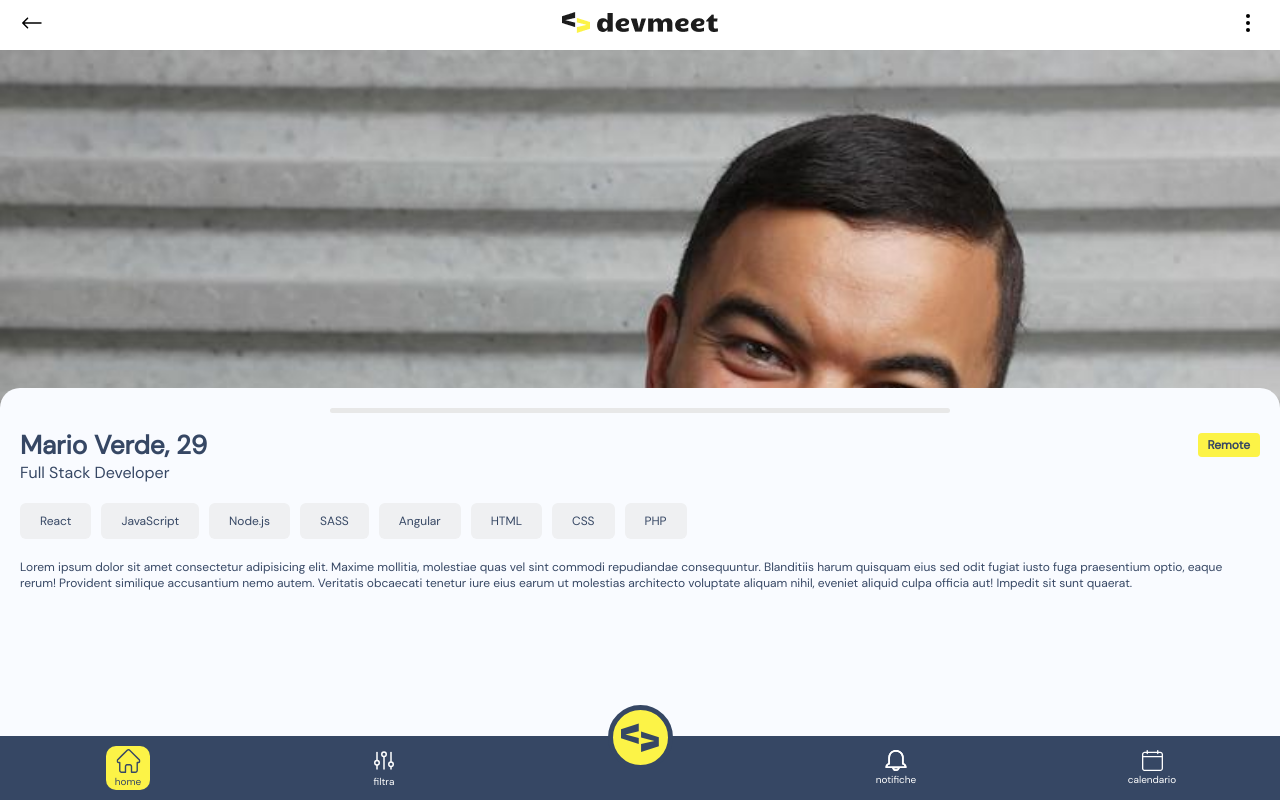
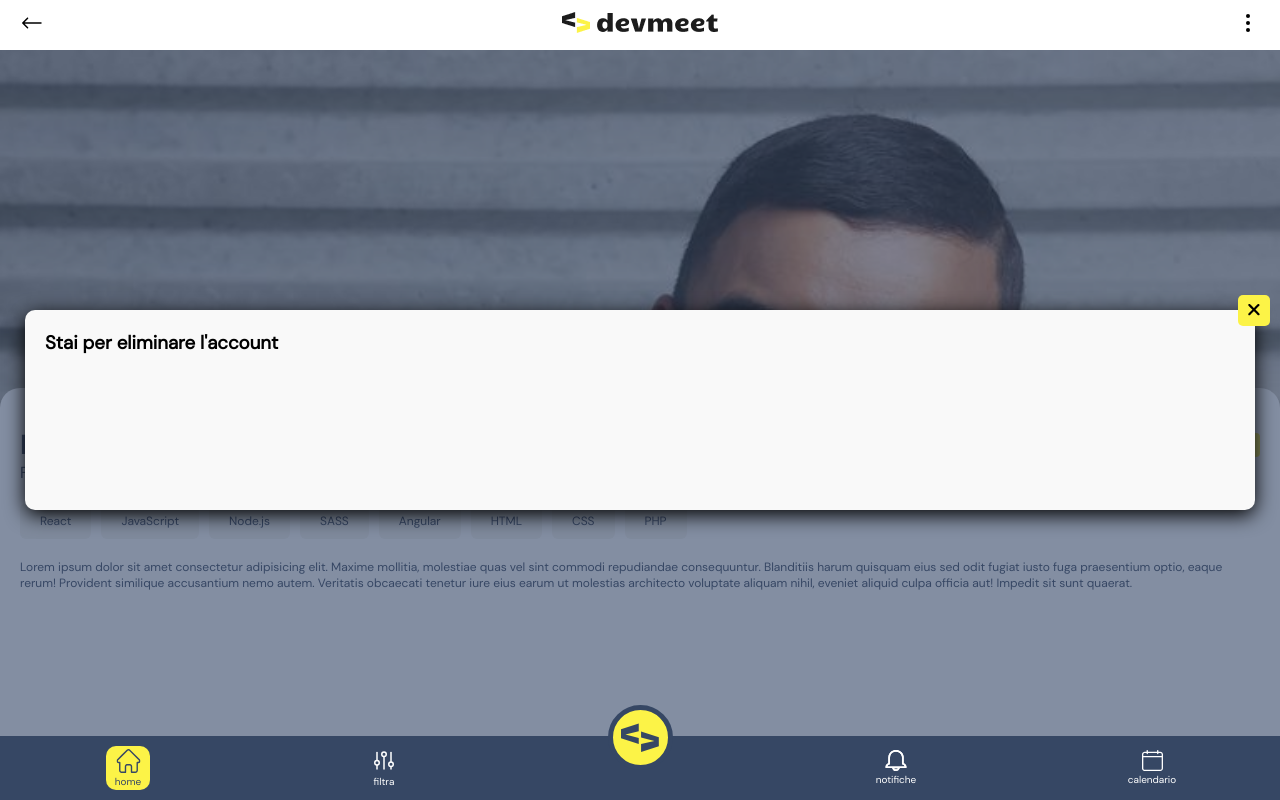
Before and after one commit to Emiliano-S/devmeet, a React (Create React App) app: page /card in a window 1280 px wide. Built offline with nearby package versions, Linux system fonts and the light colour scheme; the HTML template or start-up script is replaced by a standard one.

Commit message:
Creato PopUp.js

```diff
--- /dev/null
+++ b/src/components/PopUp.js
@@ -0,0 +1,20 @@
+import closer from "../assets/svg/xRemove.svg";
+
+export function PopUp({ type = 3 }) {
+  return (
+    <div className="PopUpContainer">
+      <div className="PopUp">
+        {
+          {
+            1: <h1>Ok</h1>,
+            2: <h2>Ok 2</h2>,
+            3: <h3>Stai per eliminare l'account</h3>,
+          }[type]
+        }
+        <div className="PopUpCloser">
+          <img src={closer} alt="Chiudi PopUp" />
+        </div>
+      </div>
+    </div>
+  );
+}
--- a/src/pages/CardContainer.js
+++ b/src/pages/CardContainer.js
@@ -1,12 +1,13 @@
 import { Card } from "../components/Card";
+import { PopUp } from "../components/PopUp";
 
-export function CardContainer({data}){
-
-    return(
-        <div className="CardContainer">
-            {data.map((user, index) =>{
-                return <Card key={index} id={`card${index}`} user={user}/>
-            })}
-        </div>
-    )
+export function CardContainer({ data }) {
+  return (
+    <div className="CardContainer">
+      {data.map((user, index) => {
+        return <Card key={index} id={`card${index}`} user={user} />;
+      })}
+      <PopUp />
+    </div>
+  );
 }
--- a/src/style/css/index.css
+++ b/src/style/css/index.css
@@ -643,5 +643,39 @@ body .CardContainer .Card {
     animation-timing-function: ease-out;
   }
 }
+.PopUpContainer {
+  position: absolute;
+  width: 100vw;
+  height: calc(100vh - 80px);
+  background-color: rgba(54, 71, 100, 0.6);
+  display: flex;
+  justify-content: center;
+  align-items: center;
+}
+.PopUpContainer .PopUp {
+  position: relative;
+  background-color: #f9f9f9;
+  width: calc(100vw - 50px);
+  height: 200px;
+  padding: 20px;
+  border-radius: 10px;
+  -webkit-border-radius: 10px;
+  -moz-border-radius: 10px;
+  -ms-border-radius: 10px;
+  -o-border-radius: 10px;
+  box-shadow: 0px 5px 20px #000;
+}
+.PopUpContainer .PopUp .PopUpCloser {
+  position: absolute;
+  right: -15px;
+  top: -15px;
+  background-color: #fcf347;
+  padding: 5px 10px;
+  border-radius: 5px;
+  -webkit-border-radius: 5px;
+  -moz-border-radius: 5px;
+  -ms-border-radius: 5px;
+  -o-border-radius: 5px;
+}
 
 /*# sourceMappingURL=index.css.map */
--- /dev/null
+++ b/src/style/sass/PopUp.scss
@@ -0,0 +1,34 @@
+.PopUpContainer {
+  position: absolute;
+  width: 100vw;
+  height: calc(100vh - 80px);
+  background-color: rgba(54, 71, 100, 0.6);
+  display: flex;
+  justify-content: center;
+  align-items: center;
+  .PopUp {
+    position: relative;
+    background-color: #f9f9f9;
+    width: calc(100vw - 50px);
+    height: 200px;
+    padding: 20px;
+    border-radius: 10px;
+    -webkit-border-radius: 10px;
+    -moz-border-radius: 10px;
+    -ms-border-radius: 10px;
+    -o-border-radius: 10px;
+    box-shadow: 0px 5px 20px #000;
+    .PopUpCloser {
+      position: absolute;
+      right: -15px;
+      top: -15px;
+      background-color: #fcf347;
+      padding: 5px 10px;
+      border-radius: 5px;
+      -webkit-border-radius: 5px;
+      -moz-border-radius: 5px;
+      -ms-border-radius: 5px;
+      -o-border-radius: 5px;
+    }
+  }
+}
--- a/src/style/sass/index.scss
+++ b/src/style/sass/index.scss
@@ -8,3 +8,4 @@
 @import "./NavBarBottom.scss";
 @import "./Slidecards.scss";
 @import "./Loading.scss";
+@import "./PopUp.scss";
```
Also changed, not shown: 1 other file (tests, documents, lock files or other folders).
